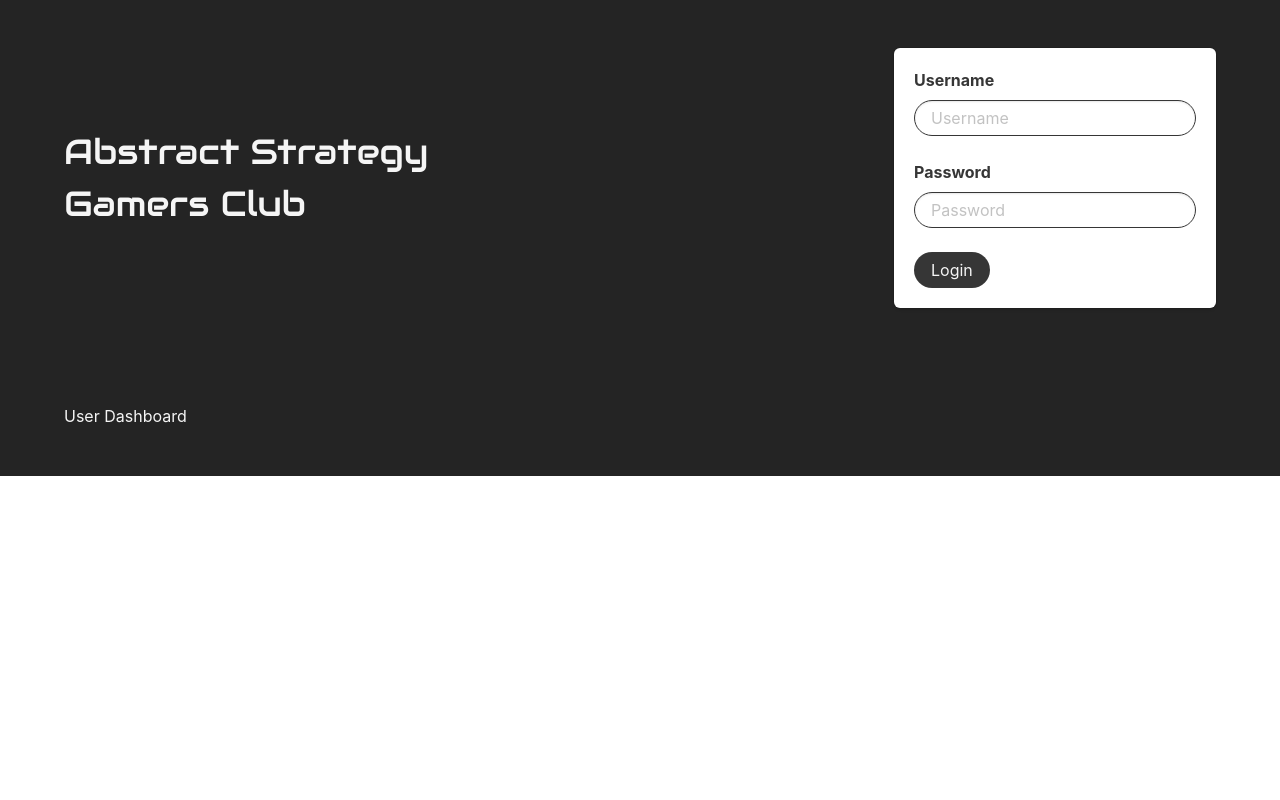
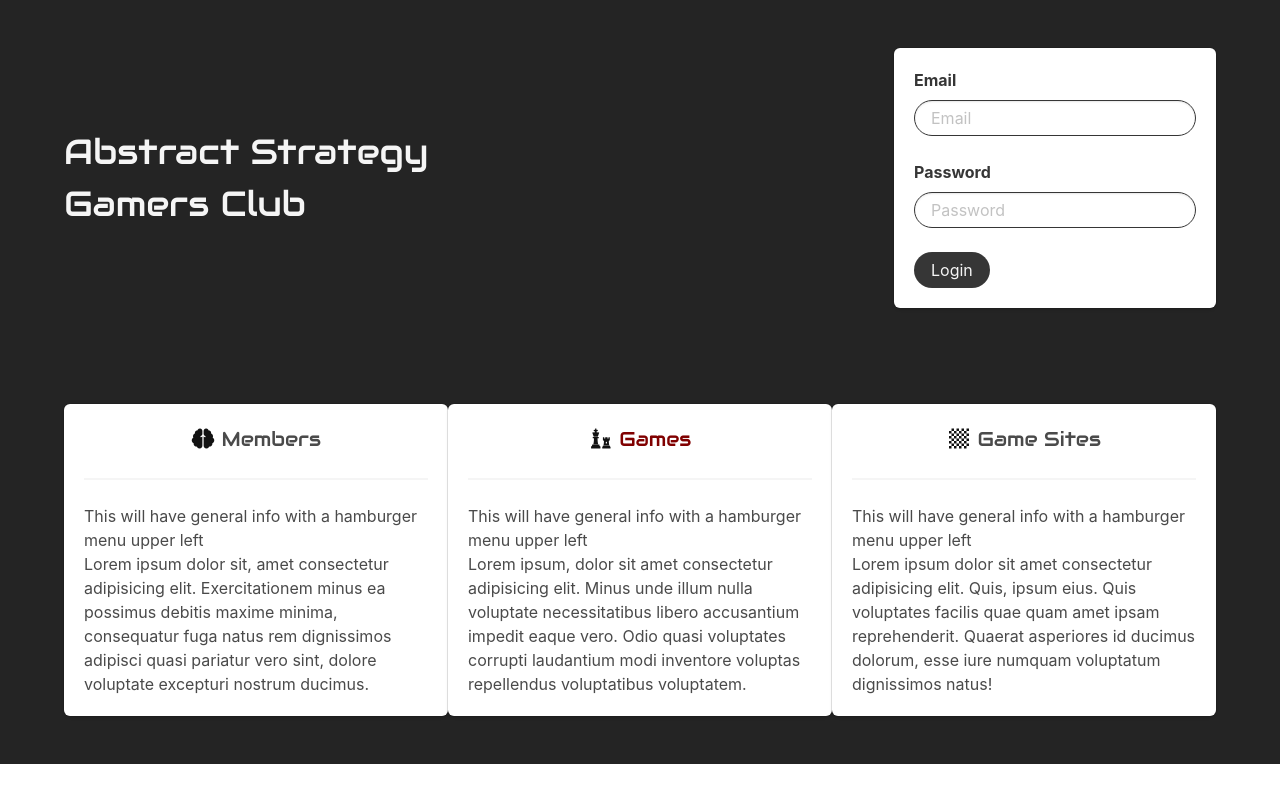
Before and after one commit to JasonSMacias/ASGC, a React (Create React App) app in the folder client/: page /dashboard in a window 1280 px wide. Built offline with nearby package versions, Linux system fonts and the light colour scheme.

Commit message:
Set up login to hit api and authenticate with passport, then change login box. some more style.

```diff
--- a/client/public/style.css
+++ b/client/public/style.css
@@ -7,3 +7,12 @@
   font-family: 'Audiowide', cursive;
   font-size: 20px;
 }
+
+.lnk {
+  color: maroon;
+}
+
+.lnk:hover {
+  color: black;
+  cursor: pointer;
+}
--- a/client/src/App.js
+++ b/client/src/App.js
@@ -49,6 +49,7 @@ class App extends Component {
               <div className="container">
                 <Switch>
                   <Route exact path="/" component={Home} />
+
                   <Route exact path="/games" component={Games} />
                   <Route exact path="/game-sites" component={GamesSites} />
                   <Route exact path="/dashboard" component={UserDashboard} />
--- a/client/src/components/GamesTile.js
+++ b/client/src/components/GamesTile.js
@@ -5,7 +5,7 @@ function GamesTile(props) {
     <section>
 
       <div className="box" >
-        <h2 className="section-head has-text-centered"><span className="icon has-text-black-bis"><i class="fas fa-chess"></i></span> Games</h2> <hr />
+        <h2 className="section-head has-text-centered"><span className="icon has-text-black-bis"><i class="fas fa-chess"></i></span >  <span className="lnk">Games</span></h2> <hr />
         <p>This will have general info with a hamburger menu upper left</p>
         <p>Lorem ipsum, dolor sit amet consectetur adipisicing elit. Minus unde illum nulla voluptate necessitatibus libero accusantium impedit eaque vero. Odio quasi voluptates corrupti laudantium modi inventore voluptas repellendus voluptatibus voluptatem.</p>
       </div>
--- a/client/src/components/Login.js
+++ b/client/src/components/Login.js
@@ -1,33 +1,59 @@
 import React, {Component} from 'react';
-import { BrowserRouter as Router, Switch, Route, Link } from "react-router-dom";
+import { BrowserRouter as Router, Switch, Route, Link, Redirect } from 'react-router-dom';
+import API from '../utils/API';
 
 class Login extends Component {
 
     state = {
       isLoggedIn: false,
       password: "",
-      username: ""
+      email: ""
     }
 
+  handleInputChange = e => {
+    const { name, value } = e.target;
+
+    this.setState({
+      [name]: value
+    })
+  }
+
+ // Method to handle user login, should redirect to main page when done
+  login = (e) => {
+    e.preventDefault();
+    API
+      .login({email: this.state.email, password: this.state.password})
+      .then(res => {
+        console.log(res.data);
+        this.setState({isLoggedIn: res.data})
+
+      })
+      .catch(err => console.log(err.response));
+  }
+
   render () {
+    // If user is logged in, take them to main page
+    if (this.state.isLoggedIn) {
+      console.log("it worked");
+      // return <Redirect to ="/dashboard" />
+    }
     return (
       <React.Fragment>
-        <Switch>
+        {/* <p>Sign in stuff OR basic member information <br /> and link to dashboard</p>     */}
+        {!this.state.isLoggedIn ?
           <div className="level-right">
             <div className="level-item">
-              {/* <p>Sign in stuff OR basic member information <br /> and link to dashboard</p>     */}
               <form className="field is-grouped-multiline box">
-                <label className="label" htmlFor="username">Username </label>
+                <label className="label" htmlFor="email">Email </label>
                 <div className="control">
                   <input
                     type="text"
-                    name="username"
-                    value={this.state.username}
-                    // onChange={this.handleInputChange}
-                    // className="form-control"
+                    name="email"
+                    value={this.state.email}
+                    onChange={this.handleInputChange}
                     className="input is-dark is-rounded"
-                    placeholder="Username"/>
-                  {/* <small id="usernameHelp" className="form-text text-muted">Enter your username</small> */}
+                    placeholder="Email"
+                  />
                 </div>
                 <br />
                 <label className="label" htmlFor="password">Password  </label>
@@ -49,7 +75,24 @@ class Login extends Component {
 
             </div>
           </div>
-        </Switch>
+        :
+          <div className="level-right">
+            <div className="level-item">
+              <section className="field is-grouped-multiline box">
+                <div>Logged in as {this.state.email}</div>
+                <br />
+                <div>
+                  test content
+                </div>
+                <br />
+                <div className="control">
+                  <button type="submit" className="button is-dark is-rounded" onClick={console.log("clicked")}>Logout</button>
+                </div>
+              </section>
+
+            </div>
+          </div>
+        }
 
       </React.Fragment>
     );
--- a/client/src/pages/UserDashboard.js
+++ b/client/src/pages/UserDashboard.js
@@ -1,8 +1,22 @@
 import React from 'react';
+import GameSitesTile from '../components/GameSitesTile';
+import GamesTile from '../components/GamesTile';
+import MembersTile from '../components/MembersTile';
 
 function UserDashboard(props) {
   return (
-    <h1>User Dashboard</h1>
+
+    <main className="columns is-gapless">
+      <div className="column is-one-third">
+        <MembersTile />
+      </div>
+      <div className="column is-one-third">
+        <GamesTile />
+      </div>
+      <div className="column is-one-third">
+        <GameSitesTile />
+      </div>
+    </main>
   );
 }
 
--- a/client/src/utils/API.js
+++ b/client/src/utils/API.js
@@ -4,9 +4,9 @@ export default {
   /*
     loginCreds = {username: "alex", "password": 12345Password!}
   */
-  // login: function(loginCreds) {
-  //   return axios.post('/api/users/login', loginCreds)
-  // },
+  login: function(loginCreds) {
+    return axios.post('/api/users/login', loginCreds)
+  },
   /*
     Path to check if user is logged in
   */
```
